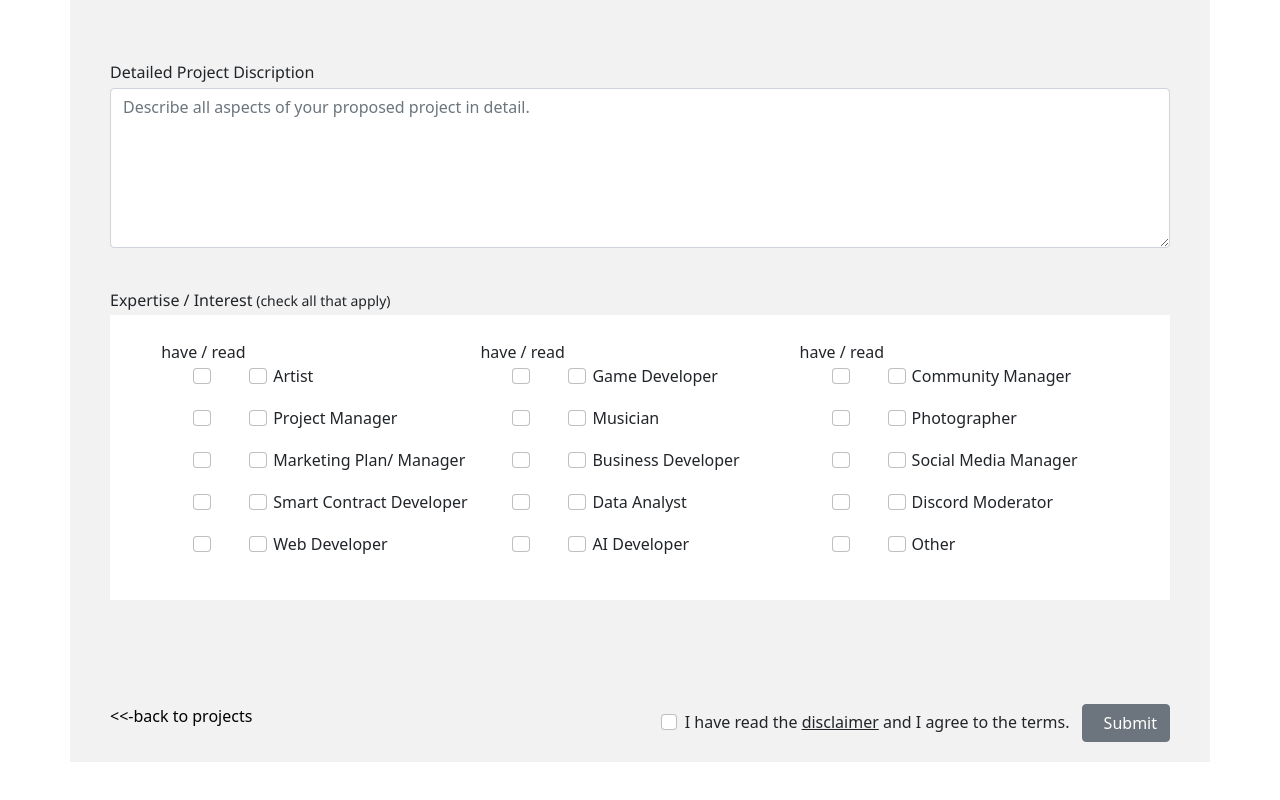
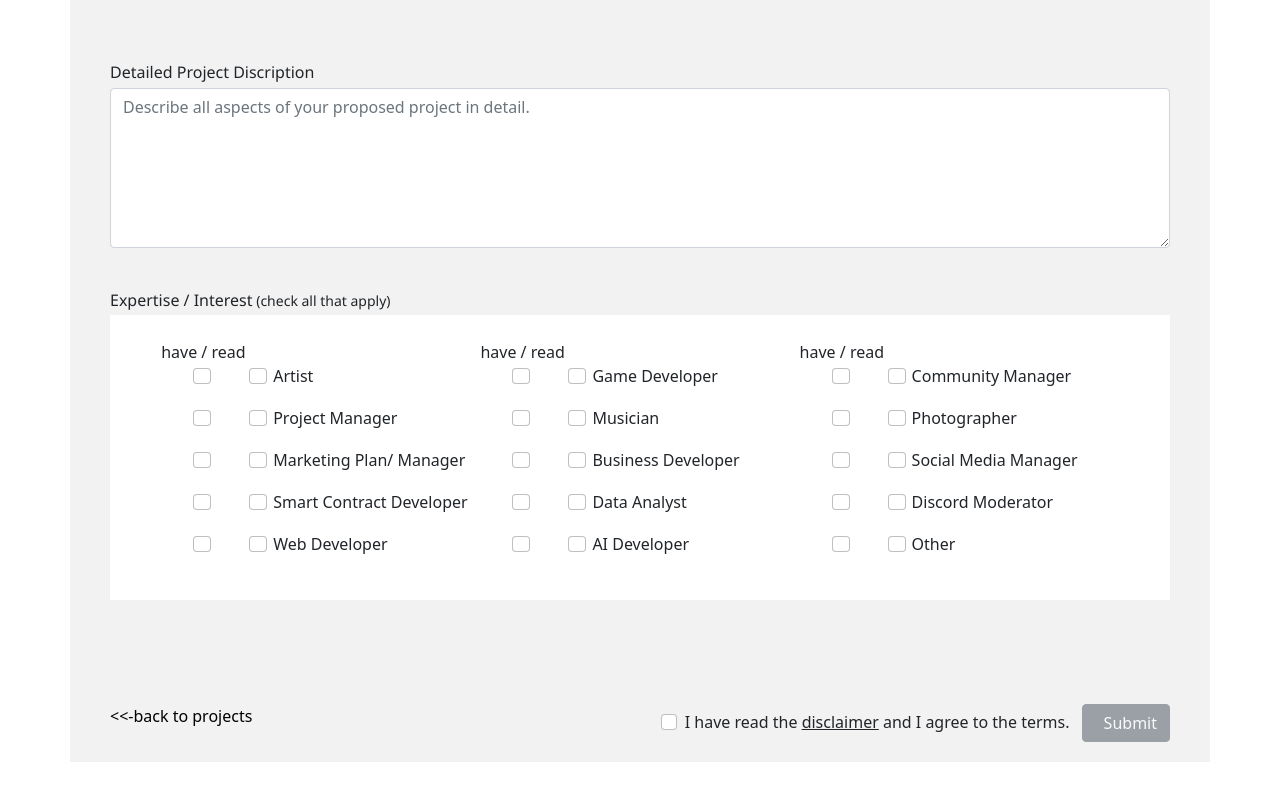
Before and after one commit to solution-pool/BHG-Nifty-Project, a React (Create React App) app: page /proposal in a window 1280 px wide. Shown: the part 456-1256 px from the top of the page. Built offline with nearby package versions, Linux system fonts and the light colour scheme.

Commit message:
disable submit button as decliamer

```diff
--- a/src/pages/Proposal.js
+++ b/src/pages/Proposal.js
@@ -24,6 +24,7 @@ const Proposal = () => {
     const [isLoading, setLoading] = useState(false)
     const [show, setShow] = useState(false)
     const [target, setTarget] = useState(null)
+    const [decliamer, setDecliamer] = useState(false)
 
 
     useEffect( async () => {
@@ -36,6 +37,10 @@ const Proposal = () => {
 
     const changeBriefProjectSummary = (e) => {
         setBriefProjectSummary(e.target.value);
+    }
+
+    const changeDecliamer = (e) => {
+        setDecliamer(e.target.checked)
     }
 
     const changeInterest = (e) => {
@@ -350,14 +355,13 @@ const Proposal = () => {
                                 <div className="pull-right">
                                     <div>
                                         <div class="interest form-check">
-                                            <input type="checkbox" class="form-check-input" />
+                                            <input type="checkbox" class="form-check-input" value={decliamer} onChange={changeDecliamer} />
                                             <label title="" class="form-check-label">
                                                 I have read the <span class="disclaimer" onClick={handleClick}>disclaimer</span> and I agree to the terms.
-
                                             </label>
                                         </div>
                                     </div>
-                                    <Button variant="secondary" type="submit">
+                                    <Button variant="secondary" type="submit" disabled={!decliamer}>
                                         <Spinner
                                         as="span"
                                         animation={isLoading}
```
